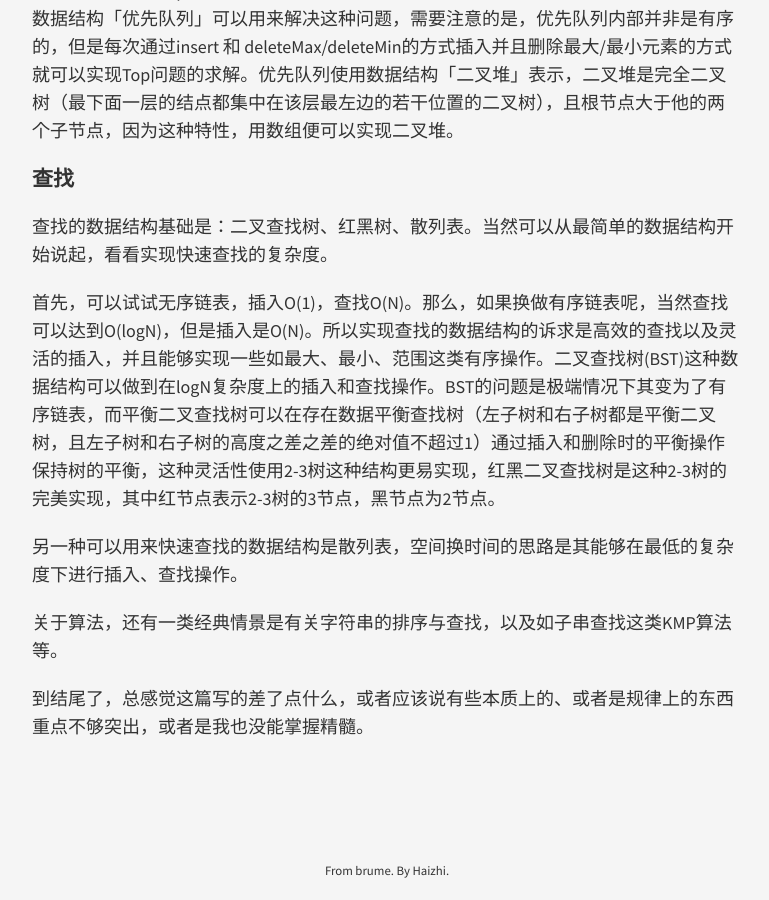
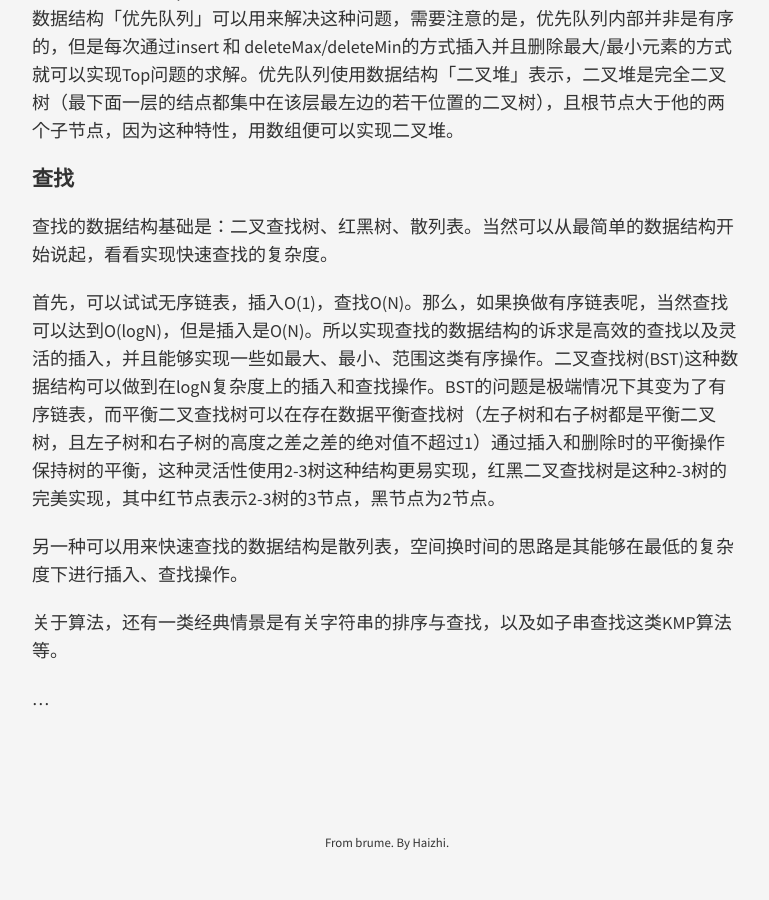
Before and after one commit to younghz/younghz.github.io, a Jekyll site: the page built from _posts/2018-01-28-algorithms.md, in a window 1280 px wide and 900 px high, scrolled down 1123 px. Shown: the whole window, without its empty margins (253-1022 px from the left). Built offline with Jekyll 4.4.1, drawn with Linux system fonts in a browser that asks for light colours; nearby versions of some CDN libraries; after the commit the page ends 1995 px from its top, so only the background shows below that.

Commit message:
Update end of algorithms

```diff
--- a/_posts/2018-01-28-algorithms.md
+++ b/_posts/2018-01-28-algorithms.md
@@ -32,4 +32,5 @@ title: "【T】算法"
 
 关于算法，还有一类经典情景是有关字符串的排序与查找，以及如子串查找这类KMP算法等。
 
-到结尾了，总感觉这篇写的差了点什么，或者应该说有些本质上的、或者是规律上的东西重点不够突出，或者是我也没能掌握精髓。
+
+...
```
